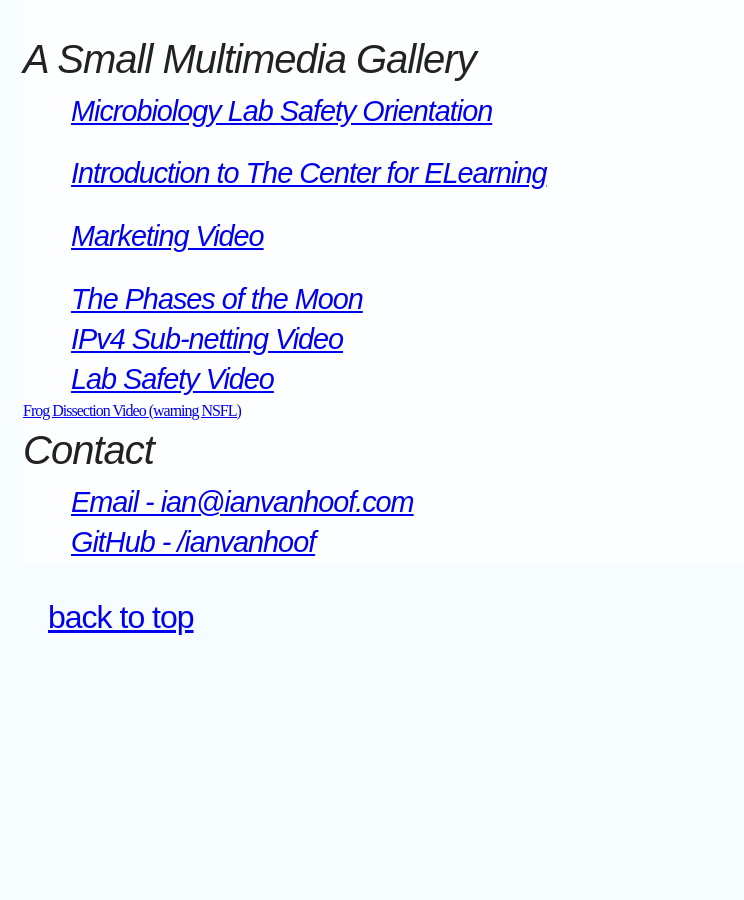
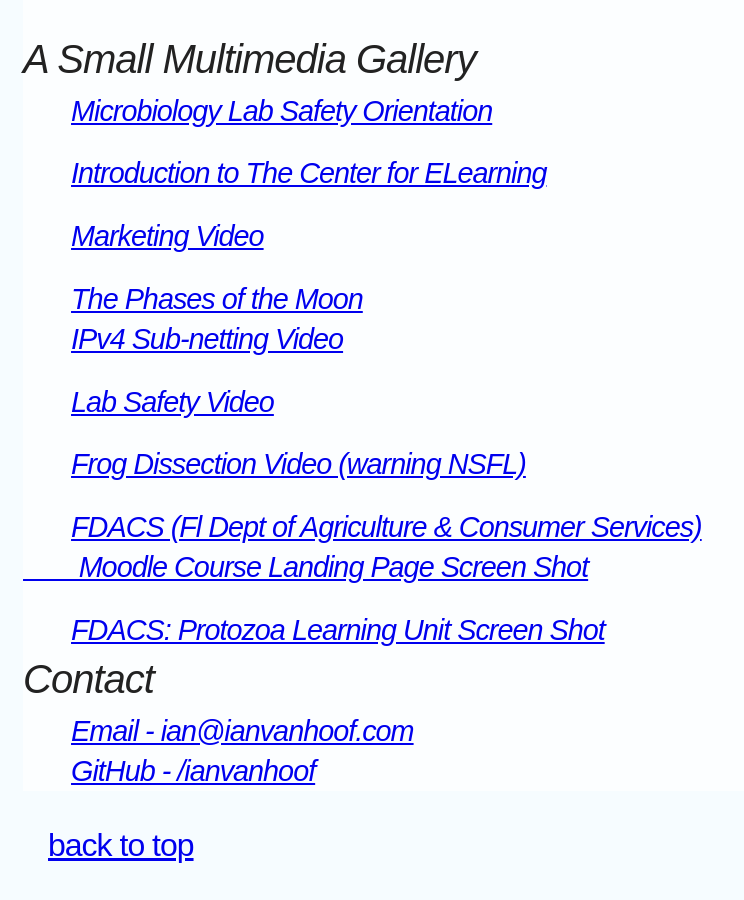
Before and after one commit to ianvanhoof/ianvanhoof.github.io, a Jekyll site: the page built from about-me.html, in a window 1280 px wide and 900 px high, scrolled down 2219 px. Shown: the whole window, without its empty margins (0-744 px from the left). Built offline with Jekyll 4.4.1, drawn with Linux system fonts in a browser that asks for light colours; some web fonts are replaced; before the commit the page ends 3000 px from its top, so only the background shows below that.

Commit message:
- adding more items to my gallery. FDACS is in the house

```diff
--- a/about-me.html
+++ b/about-me.html
@@ -93,15 +93,28 @@
             <h3>
                 IPv4 Sub-netting Video
             </h3>
-        </a>
+        </a><br>
         <a href="https://youtu.be/0F9W7ePi_PQ">
             <h3>
                 Lab Safety Video
             </h3>
+        </a><br>
+        <a href="https://youtu.be/ZWk1DrmIjd8">
+            <h3>
+                Frog Dissection Video (warning NSFL)
+            </h3>
+        </a><br>
+        <a href="http://ianvanhoof.us/img/fdacs_moodle-course-page.jpg">
+            <h3>
+                FDACS (Fl Dept of Agriculture & Consumer Services)<br> &emsp;&emsp;Moodle Course Landing Page Screen Shot
+            </h3>
+        </a><br>
+        <a href="http://ianvanhoof.us/img/fdacs_screen_capture_1.JPG">
+            <h3>
+                FDACS: Protozoa Learning Unit Screen Shot
+            </h3>
         </a>
-        <a href="https://youtu.be/ZWk1DrmIjd8">
-            Frog Dissection Video (warning NSFL)
-        </a>
+
     </section>
 
     <section id="contact">
```
